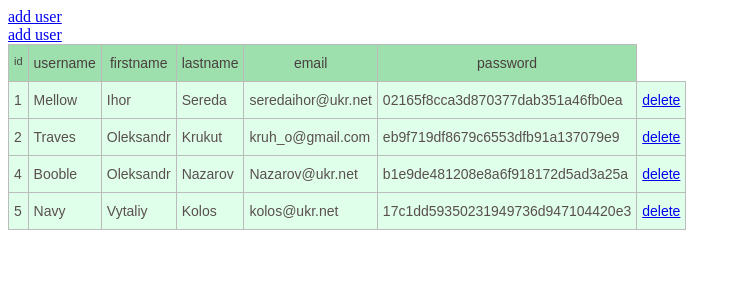
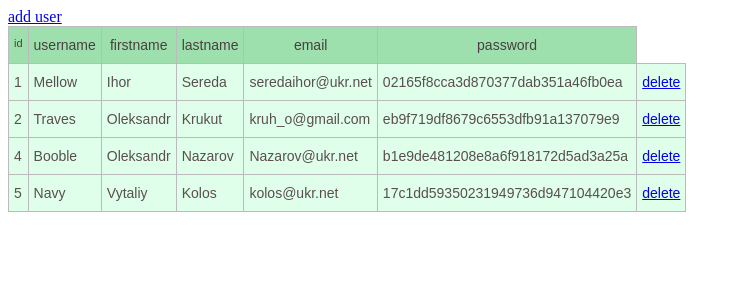
Before and after one commit to lhalam/lv-245pythoncore, a Flask app: page /user in a window 1280 px wide. Shown: the top 300 px of the page, without its empty margins (0-741 px from the left). Run offline with Flask 2, Linux system fonts and the light colour scheme; data comes from the database, SQL or seed files in the repository; both versions use the stored data as it was after the commit.

Commit message:
Flask app

```diff
--- a/flask_app/templates/user.html
+++ b/flask_app/templates/user.html
@@ -1,4 +1,4 @@
-<a href='http://localhost:5000/user/add'>add user</a><br>
+<!--<a href='http://localhost:5000/user/add'>add user</a><br>-->
 
 <style type="text/css">
 .tg  {border-collapse:collapse;border-spacing:0;border-color:#bbb;}
```
Also changed, not shown: flask_app/app.sqlite.
